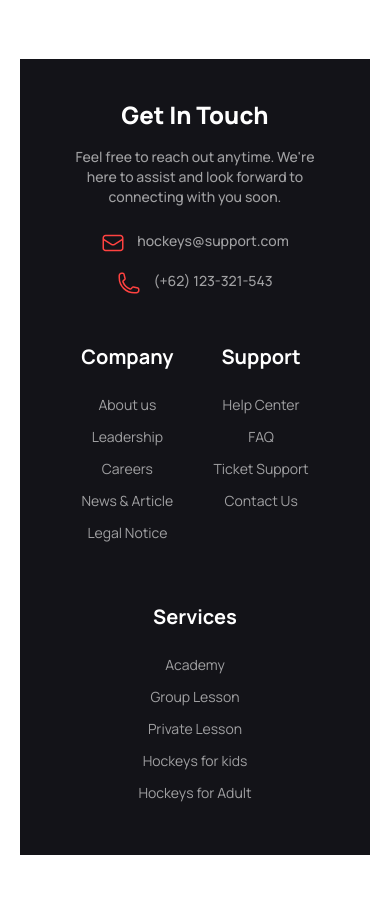
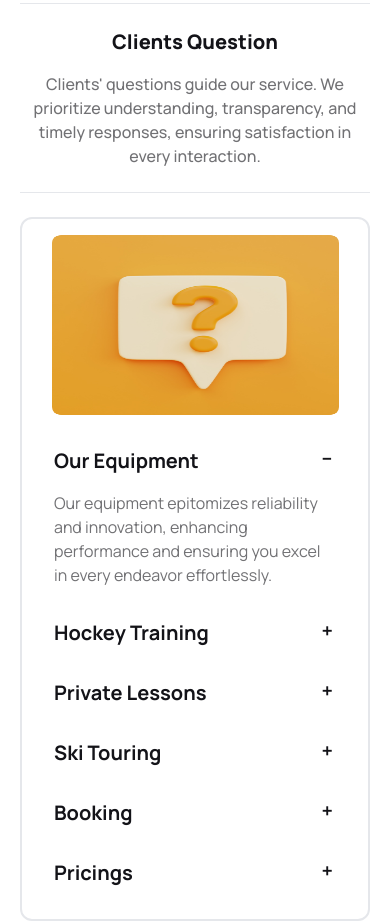
Before and after one commit to pprince360/B9-A3, a plain HTML site: page index.html in a window 390 px wide. Shown: the part 5826-6748 px from the top of the page. Before the commit the page ends 6681 px from the top, so only its background shows below. Drawn offline with nearby package versions, Linux system fonts and the light colour scheme.

Commit message:
completed FAQ section with responsive for mobile devices

```diff
--- a/index.html
+++ b/index.html
@@ -313,7 +313,8 @@
                                 </p>
                             </div>
                             <h1 class="pb-3 pt-3 text-xl text-main-color font-bold">Cap For Hockeys</h1>
-                            <p class="pb-4 text-para-color font-medium">Hockey-themed caps: sporty, team pride, and stylish headgear for passionate enthusiasts.</p>
+                            <p class="pb-4 text-para-color font-medium">Hockey-themed caps: sporty, team pride, and
+                                stylish headgear for passionate enthusiasts.</p>
                             <div class="flex flex-col lg:flex-row gap-4">
                                 <h3 class="text-[#FF4240] font-extrabold">Price - $22.00</h3>
                                 <p class="text-para-color font-medium">
@@ -425,6 +426,84 @@
                 </div>
             </div>
         </section>
+        <hr class="max-w-6xl mx-auto mt-10 lg:mt-24 mb-6 lg:mb-12">
+        <!-- FAQ section-->
+        <section class="container mx-auto">
+            <div class="text-center mt-4 lg:mt-8">
+                <h1 class="text-main-color text-xl lg:text-4xl font-extrabold mb-4 lg:mb-6">Clients Question</h1>
+                <p class="text-para-color font-medium lg:max-w-[607px] mx-auto mb-6 lg:mb-8">Clients' questions guide
+                    our
+                    service. We prioritize understanding, transparency, and timely responses, ensuring satisfaction in
+                    every
+                    interaction.</p>
+            </div>
+            <hr class="max-w-6xl mx-auto mb-6 lg:mb-12">
+            <div class="hero border-2 rounded-xl">
+                <div class="hero-content flex-col lg:flex-row">
+                    <img src="Images/11.png" class="w-[287px] h-[180px] lg:w-[1170px] lg:h-[100%] max-w-sm rounded-lg" />
+                    <div>
+                        <div class="collapse collapse-plus">
+                            <input type="radio" name="my-accordion-3" checked="checked" />
+                            <div class="collapse-title text-xl text-main-color font-bold">
+                                Our Equipment
+                            </div>
+                            <div class="collapse-content">
+                                <p class="text-para-color font-normal">Our equipment epitomizes reliability and innovation, enhancing performance and
+                                    ensuring you excel in every endeavor effortlessly.</p>
+                            </div>
+                        </div>
+                        <div class="collapse collapse-plus">
+                            <input type="radio" name="my-accordion-3" />
+                            <div class="collapse-title text-xl text-main-color font-bold">
+                                Hockey Training
+                            </div>
+                            <div class="collapse-content">
+                                <p class="text-para-color font-normal">Immerse in dynamic hockey training, honing skills, teamwork, and strategic prowess. Elevate your game with precision and passion.</p>
+                            </div>
+                        </div>
+                        <div class="collapse collapse-plus">
+                            <input type="radio" name="my-accordion-3" />
+                            <div class="collapse-title text-xl text-main-color font-bold">
+                                Private Lessons
+                            </div>
+                            <div class="collapse-content">
+                                <p class="text-para-color font-normal">Personalized private lessons tailored to your goals, fostering growth, skill mastery, and confidence in your learning journey.</p>
+                            </div>
+                        </div>
+                        <div class="collapse collapse-plus">
+                            <input type="radio" name="my-accordion-3" />
+                            <div class="collapse-title text-xl text-main-color font-bold">
+                                Ski Touring
+                            </div>
+                            <div class="collapse-content">
+                                <p class="text-para-color font-normal">Embark on thrilling ski touring adventures, exploring pristine landscapes and mastering slopes with exhilarating descents and breathtaking vistas.</p>
+                            </div>
+                        </div>
+                        <div class="collapse collapse-plus">
+                            <input type="radio" name="my-accordion-3" />
+                            <div class="collapse-title text-xl text-main-color font-bold">
+                                Booking
+                            </div>
+                            <div class="collapse-content">
+                                <p class="text-para-color font-normal">Effortless booking, secure your spot with convenience. Seamless reservations, ensuring a stress-free and enjoyable experience for you.</p>
+                            </div>
+                        </div>
+                        <div class="collapse collapse-plus">
+                            <input type="radio" name="my-accordion-3" />
+                            <div class="collapse-title text-xl text-main-color font-bold">
+                                Pricings
+                            </div>
+                            <div class="collapse-content">
+                                <p class="text-para-color font-normal">Transparent pricings, offering value for every budget. Explore options tailored to your needs, ensuring satisfaction and affordability.</p>
+                            </div>
+                        </div>
+                    </div>
+                </div>
+            </div>
+        </section>
+
+
+
 
     </main>
     <footer class="footer mt-24 p-10 lg:px-32 lg:py-24 bg-main-color">
@@ -432,11 +511,14 @@
             <div class="text-center lg:text-left mb-10">
                 <div>
                     <h1 class="text-2xl lg:text-3xl text-white font-extrabold mb-4">Get In Touch</h1>
-                    <p class="text-footer-para-color font-medium w-[270px] lg:w-[346px] mb-6">Feel free to reach out anytime. We're here to assist and look forward to connecting with you soon.</p>
+                    <p class="text-footer-para-color font-medium w-[270px] lg:w-[346px] mb-6">Feel free to reach out
+                        anytime. We're here to assist and look forward to connecting with you soon.</p>
                     <p class="text-footer-para-color font-medium mb-4 flex justify-center lg:justify-start gap-3">
-                        <img src="Images/Frame (1).svg" alt=""> hockeys@support.com</p>
+                        <img src="Images/Frame (1).svg" alt=""> hockeys@support.com
+                    </p>
                     <p class="text-footer-para-color font-medium flex justify-center lg:justify-start gap-3">
-                        <img src="Images/Frame (2).svg" alt=""> (+62) 123-321-543</p>
+                        <img src="Images/Frame (2).svg" alt=""> (+62) 123-321-543
+                    </p>
                 </div>
             </div>
             <div class="flex mx-auto gap-10 mb-10 lg:gap-40 text-center lg:text-left">
```
